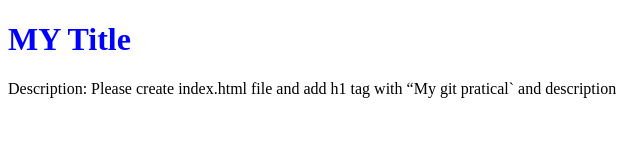
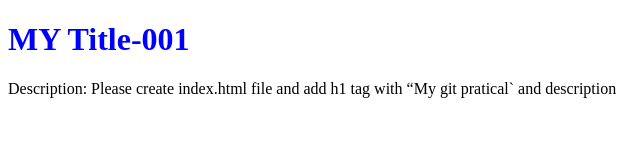
Before and after one commit to Jagritjoshi8/Test-git, a plain HTML site: page src/index.html/index.html in a window 1280 px wide. Shown: the full height of the page, 0-640 px from the left. Drawn offline with Linux system fonts and the light colour scheme; files that its build step writes are made by us from their sources.

Commit message:
Change the title to `My title 001`

```diff
--- a/src/index.html/index.html
+++ b/src/index.html/index.html
@@ -8,7 +8,7 @@
     <title>Document</title>
   </head>
   <body>
-    <h1>MY Title</h1>
+    <h1>MY Title-001</h1>
 
     <p>
       Description: Please create index.html file and add h1 tag with “My git
```
